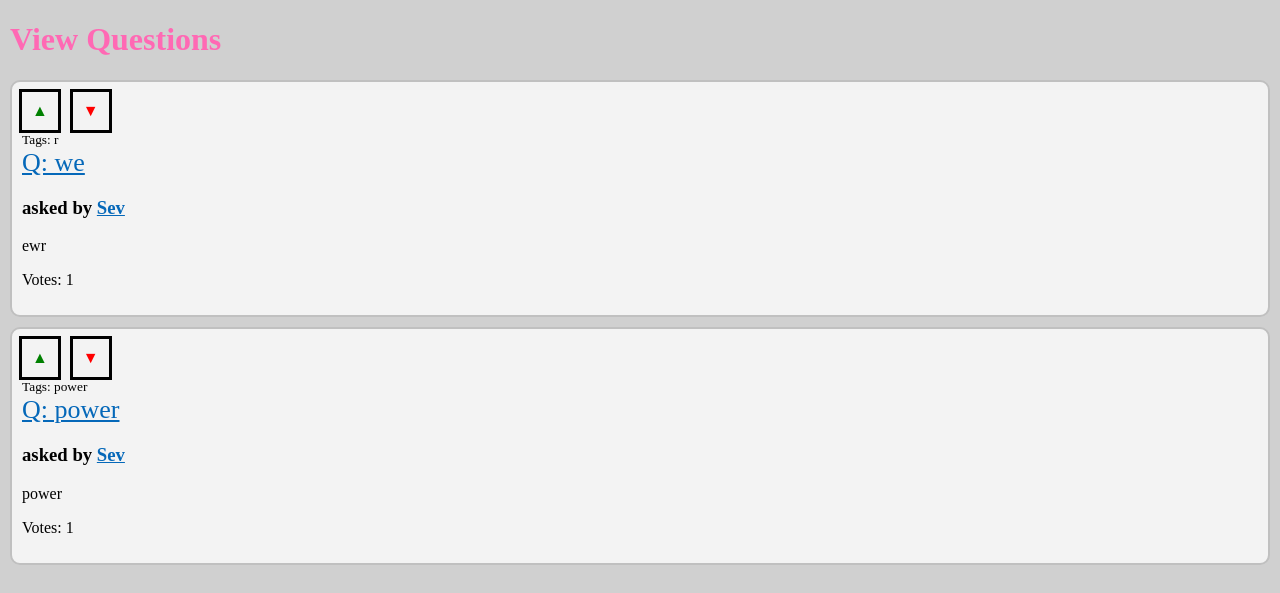
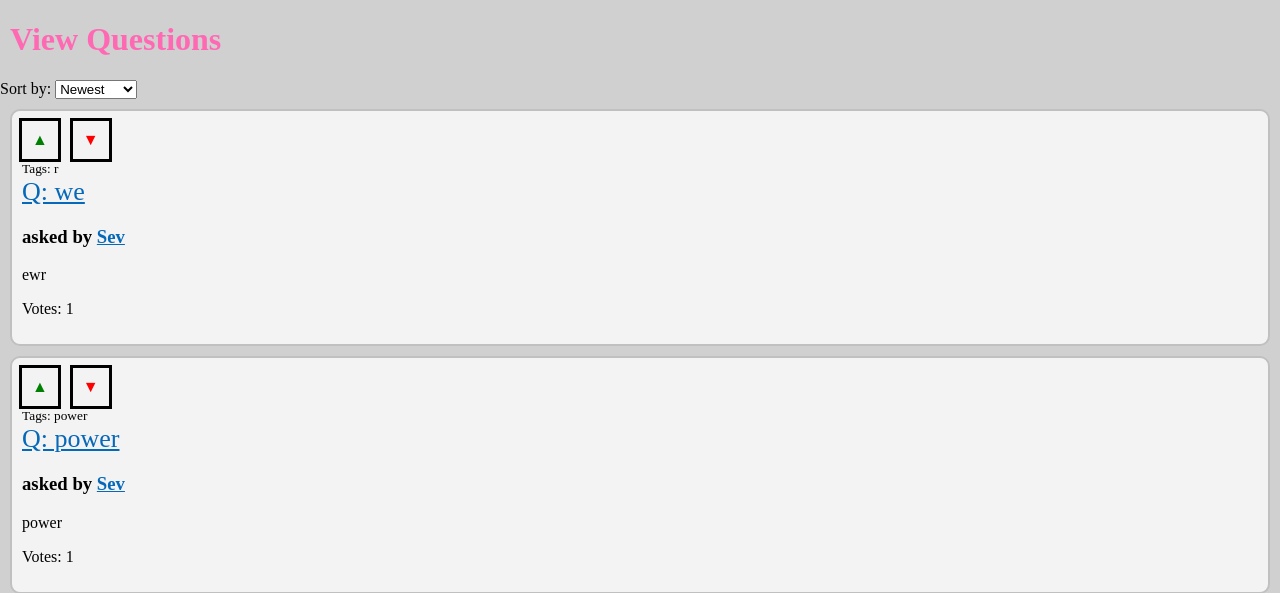
Before and after one commit to Whitespace404/albient, a Flask app: page / in a window 1280 px wide. Shown: the part 38-631 px from the top of the page. Run offline with Flask 3, Linux system fonts and the light colour scheme.

Commit message:
sort by function added

```diff
--- a/TODO.txt
+++ b/TODO.txt
@@ -24,14 +24,12 @@ we are now performing step 1.
 LIST OF PRIORITIES
 √ add question tags (subject/board)
 --> filter questions by question tag/poster
---> OP can mark a question as resolved
 --> question sorting system (upvote questions & comments) show hot questions/most upvoted questions
 --> edit posts
 --> delete posts
 --> Flag button {external may ask what to do if someone decides to make obscene comments}
 √ user profile page
---> no home page
---> Moderators can edit tags/delete tags
+--> Moderators can edit tags/delete tags [future enhancement?]
 ##########################################################################################
 
 rahul thinks this is enough. if we have all this, we should have a presentable project
--- a/albient/routes.py
+++ b/albient/routes.py
@@ -4,12 +4,27 @@ from flask_login import current_user, login_required, login_user, logout_user
 from albient import app, db
 from albient.forms import LoginForm, CreateUserForm, CreatePostForm, ReplyPostForm
 from albient.models import User, Question, Comment, Vote
+import sqlalchemy as sa
 
+from flask import request
 
 @app.route("/home")
 @app.route("/")
 def home():
-    questions = Question.query.order_by(Question.id.desc()).all()
+    sort_by = request.args.get("sort_by", "id")
+
+    if sort_by == "popularity":
+        questions = Question.query.order_by(Question.votes.desc()).all()
+    elif sort_by == "comments":
+        questions = (
+            Question.query.outerjoin(Comment)
+            .group_by(Question.id)
+            .order_by(sa.func.count(Comment.id).desc())
+            .all()
+        )
+    else:
+        questions = Question.query.order_by(Question.id.desc()).all()
+
     return render_template("home.html", questions=questions)
 
 
--- a/albient/templates/home.html
+++ b/albient/templates/home.html
@@ -4,6 +4,15 @@
 
 
 <h1>View Questions</h1>
+
+<form method="get" action="{{ url_for('home') }}">
+    <label for="sort_by">Sort by:</label>
+    <select id="sort_by" name="sort_by" onchange="this.form.submit()">
+        <option value="id" {% if request.args.get('sort_by') == 'id' %}selected{% endif %}>Newest</option>
+        <option value="popularity" {% if request.args.get('sort_by') == 'popularity' %}selected{% endif %}>Popularity</option>
+        <option value="comments" {% if request.args.get('sort_by') == 'comments' %}selected{% endif %}>Answers</option>
+    </select>
+</form>
 
 {% for question in questions %}
 <div class="question">
```
Also changed, not shown: instance/main.db.
